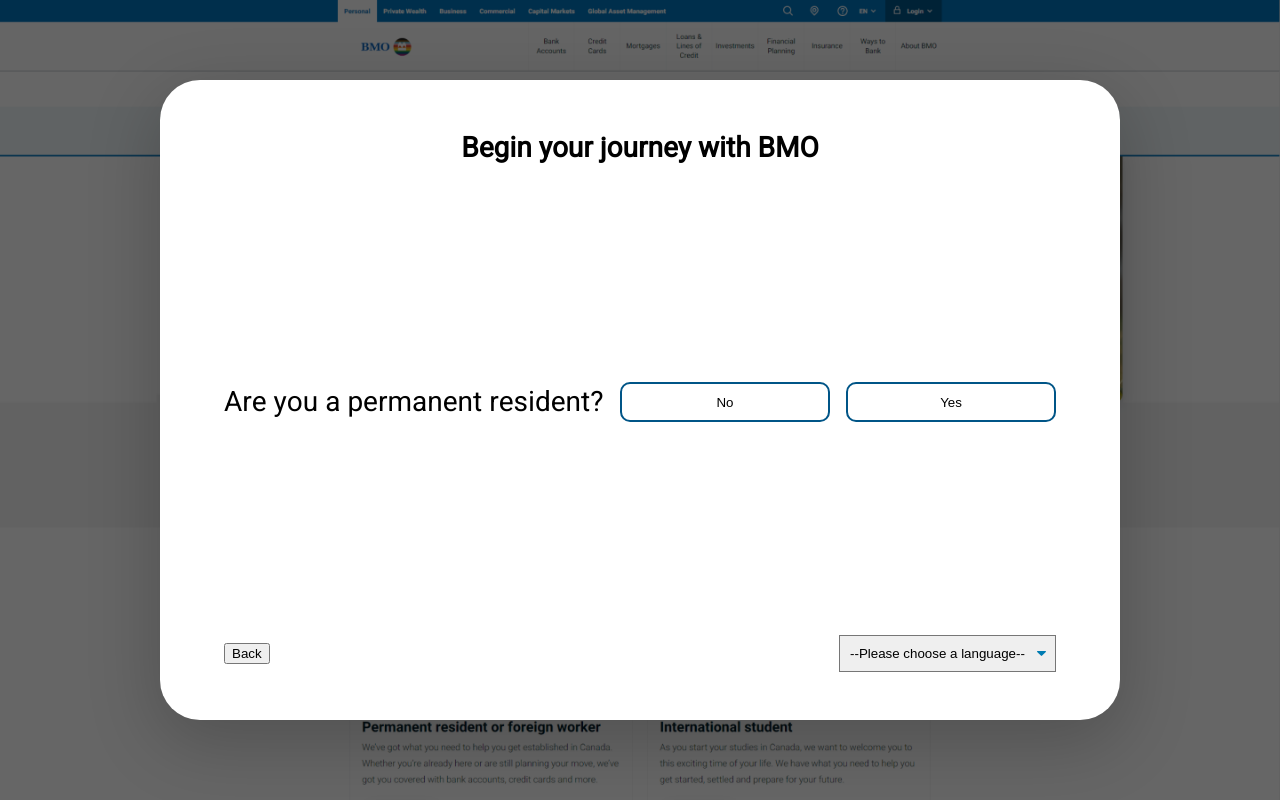
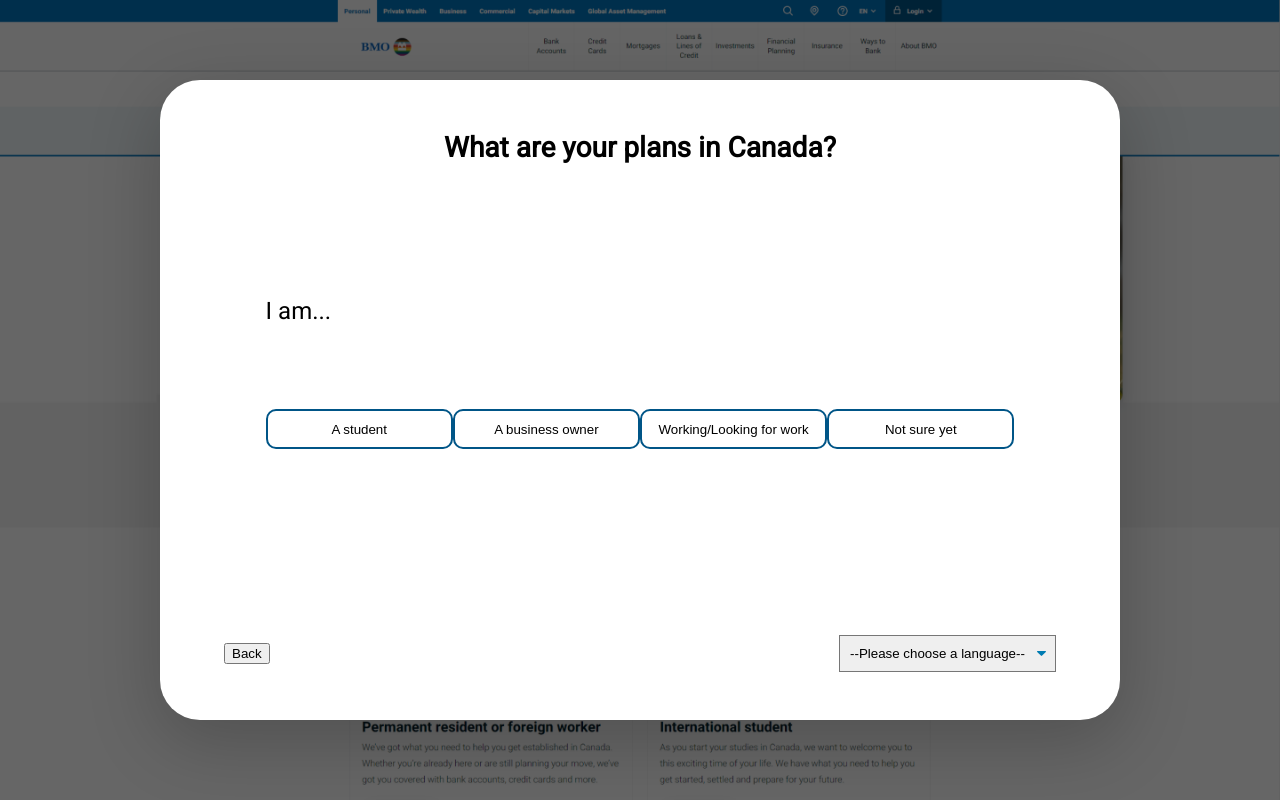
Before and after one commit to henryluan95/bmo-hackathon, a React (Create React App) app: page / in a window 1280 px wide. Both pictures are taken after a click on the button "Yes". Built offline with nearby package versions, Linux system fonts and the light colour scheme.

Commit message:
logic complete

```diff
--- a/src/Component/Form/Form.js
+++ b/src/Component/Form/Form.js
@@ -17,7 +17,15 @@
             <p className="status__title">Are you a permanent resident?</p>
             <div className="buttons">
               <button className="button">No</button>
-              <button className="button">Yes</button>
+              <button
+                onClick={() => {
+                  setIsNewComer(false);
+                  setEmployment(true);
+                }}
+                className="button"
+              >
+                Yes
+              </button>
             </div>
           </div>
           <div className="card__setting">
@@ -47,12 +55,27 @@
             <div className="employments__buttons">
               <button className="button">A student</button>
               <button className="button">A business owner</button>
-              <button className="button">Working/Looking for work</button>
+              <button
+                onClick={() => {
+                  setEmployment(false);
+                  setGoal(true);
+                }}
+                className="button"
+              >
+                Working/Looking for work
+              </button>
               <button className="button">Not sure yet</button>
             </div>
           </div>
           <div className="card__setting">
-            <button>Back</button>
+            <button
+              onClick={() => {
+                setIsNewComer(true);
+                setEmployment(false);
+              }}
+            >
+              Back
+            </button>
             <select className="card__language" name="language" id="language">
               <option value="">--Please choose a language--</option>
               <option value="English">English</option>
@@ -78,12 +101,27 @@
             <div className="goals__buttons">
               <button className="button">Family banking</button>
               <button className="button">Buying a home</button>
-              <button className="button">Saving for retirement</button>
+              <button
+                onClick={() => {
+                  setGoal(false);
+                  setRecommendation(true);
+                }}
+                className="button"
+              >
+                Saving for retirement
+              </button>
               <button className="button">Rewards program</button>
             </div>
           </div>
           <div className="card__setting">
-            <button>Back</button>
+            <button
+              onClick={() => {
+                setEmployment(true);
+                setGoal(false);
+              }}
+            >
+              Back
+            </button>
             <select className="card__language" name="language" id="language">
               <option value="">--Please choose a language--</option>
               <option value="English">English</option>
```
